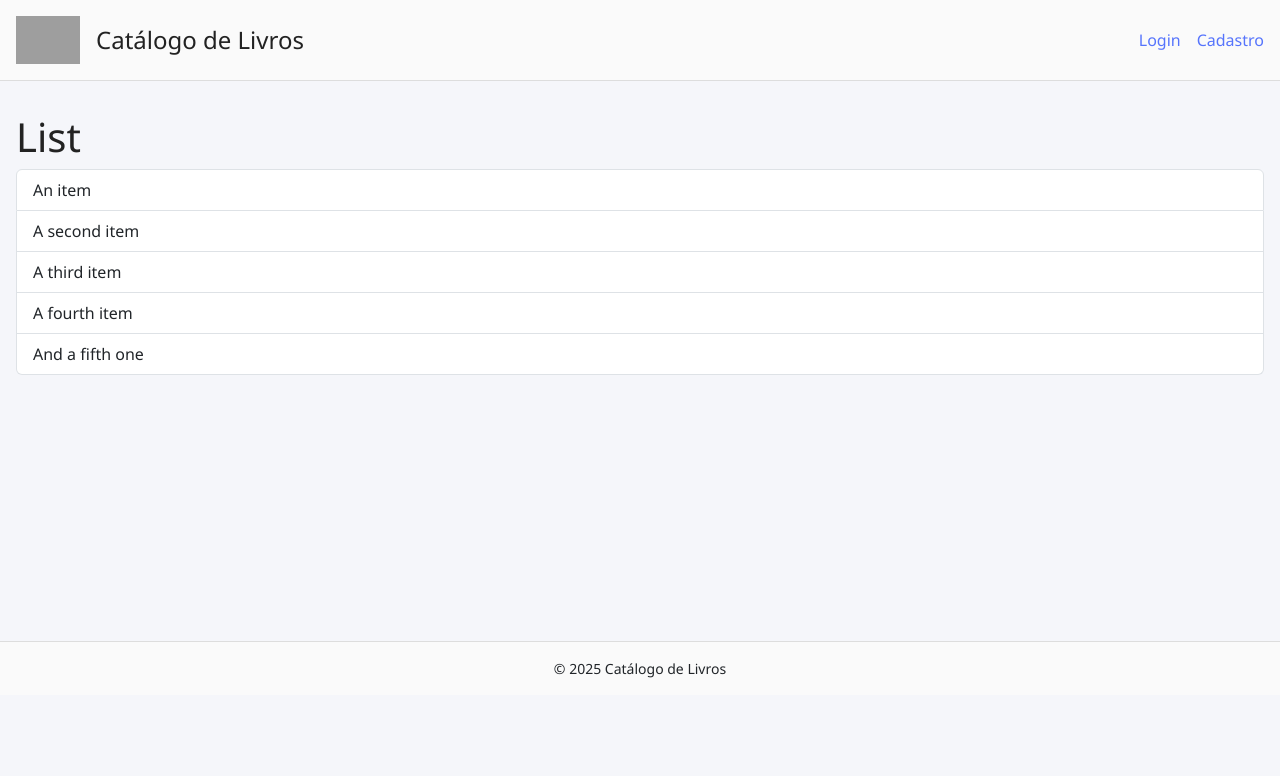
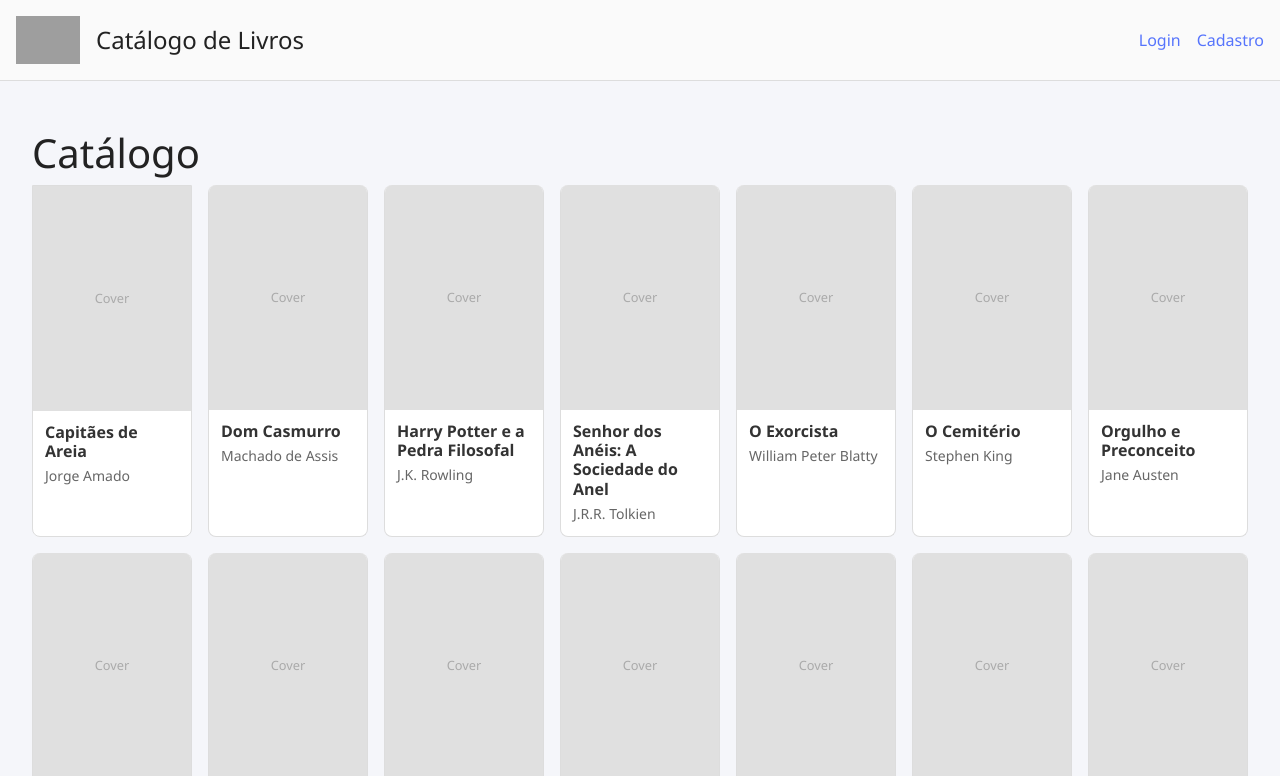
Before and after one commit to naili-naomi/limi, a React (Vite) app in the folder limi-frontend/: page / in a window 1280 px wide. Shown: the top 776 px of the page. Built offline with nearby package versions, Linux system fonts and the light colour scheme; grey boxes are pictures that could not be loaded.

Commit message:
Alterações locais
Signed-off-by: naomimori1 <naomi.mori@usp.br>

```diff
--- /dev/null
+++ b/limi-frontend/src/components/ListGroup.css
@@ -0,0 +1,55 @@
+/* src/components/ListGroup.css */
+.list-group-container {
+  padding: 1rem;
+}
+
+.list-group-grid {
+  display: grid;
+  grid-template-columns: repeat(auto-fill, minmax(150px, 1fr));
+  gap: 1rem;
+  list-style: none;
+  padding: 0;
+  margin: 0;
+}
+
+.list-group-item {
+  background: #fff;
+  border: 1px solid #ddd;
+  border-radius: 8px;
+  overflow: hidden;
+  transition: transform 0.2s, box-shadow 0.2s;
+  cursor: pointer;
+}
+
+.list-group-item:hover {
+  transform: translateY(-5px);
+  box-shadow: 0 8px 20px rgba(0,0,0,0.12);
+}
+
+.list-group-item .book-card-content {
+  padding: 0.75rem;
+}
+
+.list-group-item .book-title {
+  font-size: 1rem;
+  font-weight: 600;
+  color: #333;
+  margin: 0 0 0.25rem 0;
+}
+
+.list-group-item .book-author {
+  font-size: 0.875rem;
+  color: #666;
+  margin: 0;
+}
+
+.list-group-item .book-cover-placeholder {
+  width: 100%;
+  height: 225px; /* Maintain a consistent aspect ratio */
+  background-color: #e0e0e0;
+  display: flex;
+  align-items: center;
+  justify-content: center;
+  color: #aaa;
+  font-size: 0.8rem;
+}
--- a/limi-frontend/src/components/ListGroup.jsx
+++ b/limi-frontend/src/components/ListGroup.jsx
@@ -1,27 +1,27 @@
-import { Fragment } from "react";
+import React from 'react';
+import './ListGroup.css';
 
-function ListGroup() {
-    const items = ["An item", "A second item", "A third item", "A fourth item", "And a fifth one"];
-
-    if (items.length === 0) {
-        return <p>No items found</p>;
-    }
-
+function ListGroup({ items, heading, onSelectItem }) {
   return (
-        <Fragment>
-            <h1>List</h1>
-            <ul className="list-group">
+    <div className="list-group-container">
+      <h1>{heading}</h1>
+      {items.length === 0 && <p>No items found</p>}
+      <ul className="list-group-grid">
         {items.map((item, index) => (
           <li
+            key={index}
             className="list-group-item"
-                        key={item}
-                        onClick={() => console.log(item, index)}
+            onClick={() => onSelectItem(item)}
           >
-                        {item}
+            <div className="book-cover-placeholder">Cover</div>
+            <div className="book-card-content">
+              <h3 className="book-title">{item.title}</h3>
+              <p className="book-author">{item.author}</p>
+            </div>
           </li>
         ))}
       </ul>
-        </Fragment>
+    </div>
   );
 }
 
--- a/limi-frontend/src/pages/Home.jsx
+++ b/limi-frontend/src/pages/Home.jsx
@@ -3,9 +3,35 @@ import React from 'react';
 import ListGroup from '../components/ListGroup';
 
 function Home() {
+  const books = [
+    { title: "Capitães de Areia", author: "Jorge Amado" },
+    { title: "Dom Casmurro", author: "Machado de Assis" },
+    { title: "Harry Potter e a Pedra Filosofal", author: "J.K. Rowling" },
+    { title: "Senhor dos Anéis: A Sociedade do Anel", author: "J.R.R. Tolkien" },
+    { title: "O Exorcista", author: "William Peter Blatty" },
+    { title: "O Cemitério", author: "Stephen King" },
+    { title: "Orgulho e Preconceito", author: "Jane Austen" },
+    { title: "Duna", author: "Frank Herbert" },
+    { title: "O Assassinato de Roger Ackroyd", author: "Agatha Christie" },
+    { title: "Longa Caminhada até a Liberdade", author: "Nelson Mandela" },
+    { title: "Sapiens: Uma Breve História da Humanidade", author: "Yuval Noah Harari" },
+    { title: "Guerra e Paz", author: "Liev Tolstói" },
+    { title: "Cem Sonetos de Amor", author: "Pablo Neruda" },
+    { title: "O Poder do Hábito", author: "Charles Duhigg" },
+    { title: "Garota Exemplar", author: "Gillian Flynn" }
+  ];
+
+  const handleSelectItem = (item) => {
+    console.log(item);
+  };
+
   return (
     <div>
-      <ListGroup />
+      <ListGroup
+        items={books}
+        heading="Catálogo"
+        onSelectItem={handleSelectItem}
+      />
     </div>
   );
 }
```
Lines whose indentation alone changed are shown as unchanged.
